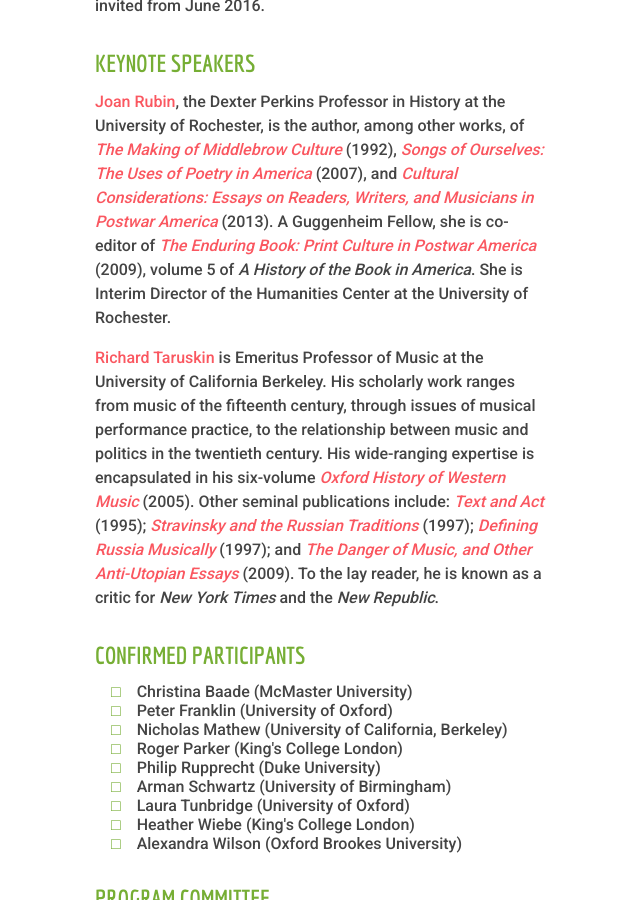
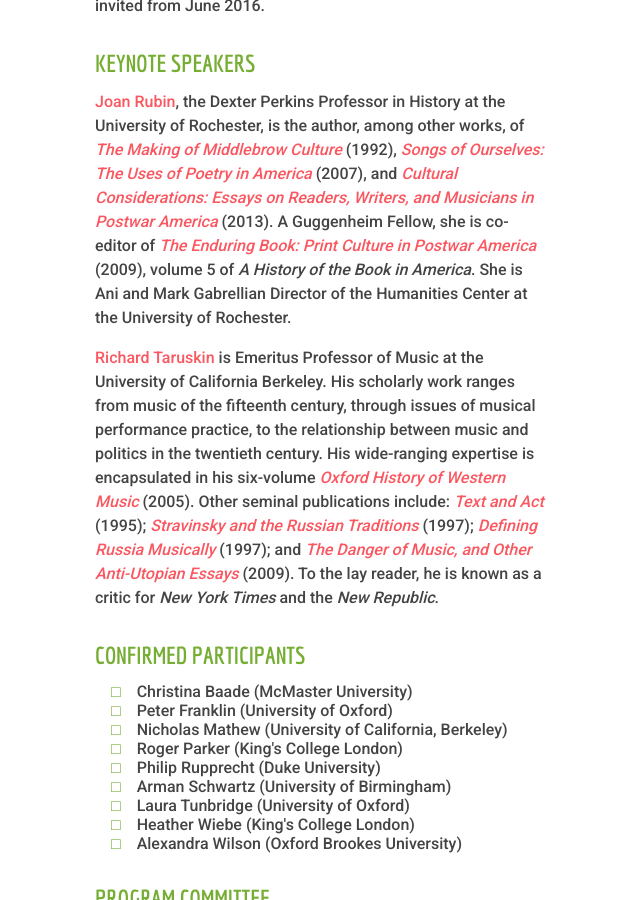
Before and after one commit to musicandthemiddlebrow/musicandthemiddlebrow.github.io, a Jekyll site: the page built from events.html, in a window 1280 px wide and 900 px high, scrolled down 920 px. Shown: the whole window, without its empty margins (170-810 px from the left). Built offline with Jekyll 4.4.1, drawn with Linux system fonts in a browser that asks for light colours.

Commit message:
Update text

```diff
--- a/events.html
+++ b/events.html
@@ -41,8 +41,7 @@
     <em><a href="http://www.hup.harvard.edu/catalog.php?isbn=9780674035126">Songs of Ourselves: The Uses of Poetry in America</a></em> (2007),
     and <em><a href="http://www.umass.edu/umpress/title/cultural-considerations">Cultural Considerations: Essays on Readers, Writers, and Musicians in Postwar America</a></em> (2013).
     A Guggenheim Fellow, she is co-editor of <em><a href="http://uncpress.unc.edu/browse/book_detail?title_id=1597">The Enduring Book: Print Culture in Postwar America</a></em> (2009),
-    volume 5 of <em>A History of the Book in America</em>. She is Interim Director of the
-    Humanities Center at the University of Rochester.</p>
+    volume 5 of <em>A History of the Book in America</em>. She is Ani and Mark Gabrellian Director of the Humanities Center at the University of Rochester.</p>
 
   <p><a href="http://music.berkeley.edu/people/richard-taruskin/">Richard Taruskin</a> is
     Emeritus Professor of Music at the University of California Berkeley. His scholarly
```
